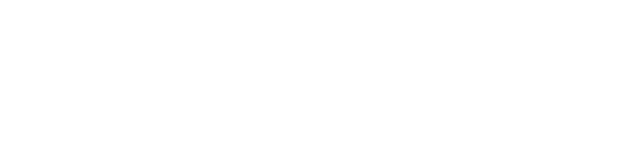
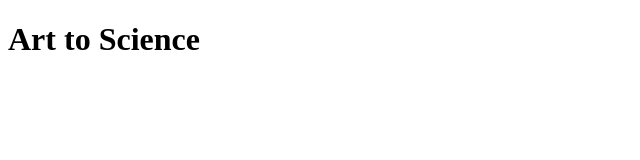
Before and after one commit to arshiamasih/105-project, a plain HTML site: page index.html in a window 1280 px wide. Shown: the whole page, without its empty margins (0-640 px from the left). Drawn offline with Linux system fonts and the light colour scheme.

Commit message:
header added

```diff
--- a/index.html
+++ b/index.html
@@ -1,9 +1,10 @@
 <!doctype html>
 <html>
     <head>
-        <title>Title Goes here</title>
+        <title> Art to Science </title>
     </head>
     <body>
+        <h1> Art to Science</h1>
 
     </body>
 </html>
```
